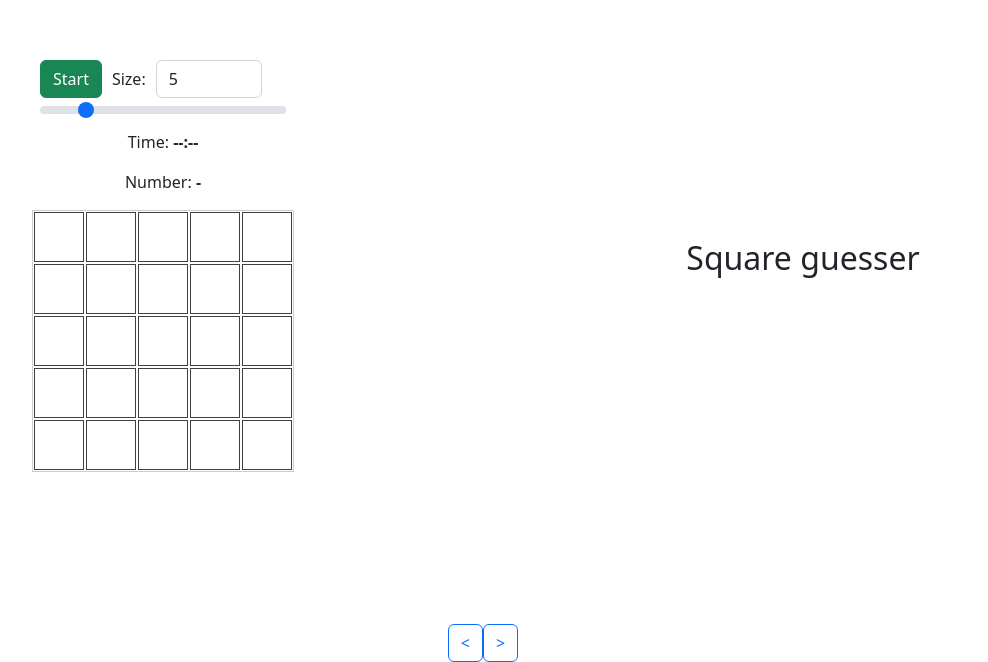
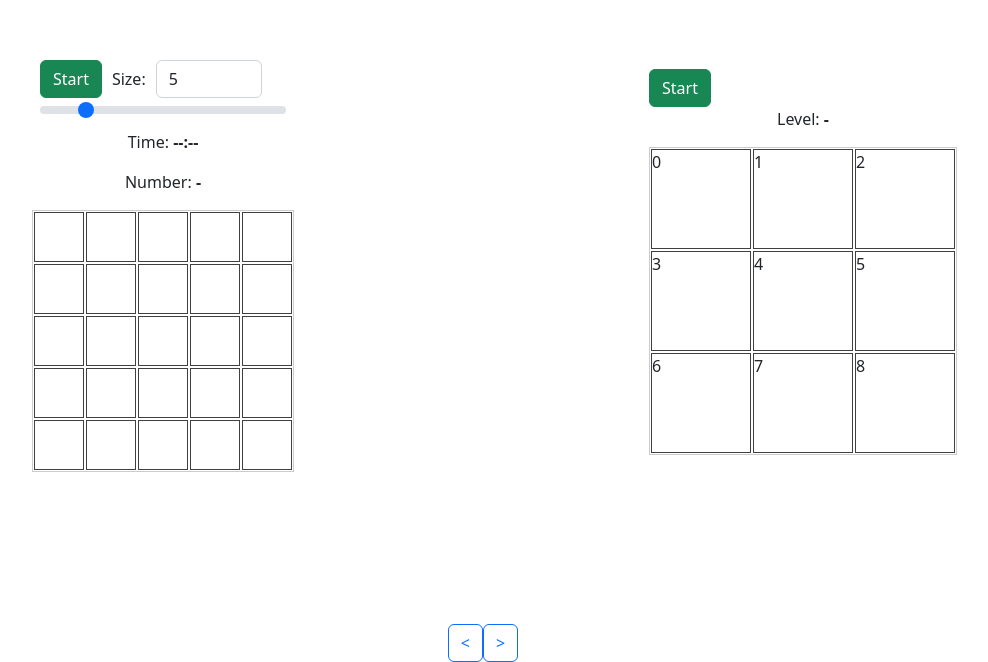
Before and after one commit to TheMrBlackLord/brain-games, a React (Create React App) app: page / in a window 1280 px wide. Shown: the part 138-800 px from the top of the page, without its empty margins (157-1145 px from the left). Built offline with nearby package versions, Linux system fonts and the light colour scheme.

Commit message:
add sequence generation

```diff
--- /dev/null
+++ b/src/components/square-guesser/SquareComponent.tsx
@@ -0,0 +1,13 @@
+import React, { FC } from 'react';
+import styles from './styles/SquareComponent.module.scss';
+
+interface SquareGuesserControlsProps {
+   click: () => void;
+   value: number
+}
+
+const SquareComponent: FC<SquareGuesserControlsProps> = ({ click, value }) => {
+   return <div className={styles.square} onClick={click}>{value}</div>;
+};
+
+export default SquareComponent;
--- a/src/components/square-guesser/SquareGuesserComponent.tsx
+++ b/src/components/square-guesser/SquareGuesserComponent.tsx
@@ -1,9 +1,85 @@
-import React from 'react';
+import React, { Fragment, useState } from 'react';
+import { useDispatch, useSelector } from "react-redux";
+import { SquareGuesser } from '../../models/square-guesser/SquareGuesser';
+import { AppDispatch, RootState } from '../../store';
+import { setIsGameStarted } from '../../store/slices/SquareGuesserSlice';
+import SquareComponent from './SquareComponent';
+import SquareGuesserControls from './SquareGuesserControls';
+import styles from './styles/SquareGuesserComponent.module.scss'
+
+const squareGuesser = new SquareGuesser();
+// const animationDuration = 500;
+// const defaultAnimation: { [key: number]: boolean } = {
+//    0: false,
+//    1: false,
+//    2: false,
+//    3: false,
+//    4: false,
+//    5: false,
+//    6: false,
+//    7: false,
+//    8: false,
+// };
 
 const SquareGuesserComponent = () => {
+   const dispatch = useDispatch<AppDispatch>();
+   const isGameStarted = useSelector((state: RootState) => state.squareGuesser.isGameStarted);
+   const [level, setLevel] = useState<number>(squareGuesser.level);
+   // const [animationIsOn, setAnimationIsOn] = useState<typeof defaultAnimation>(defaultAnimation);
+
+   const startGame = () => {
+      dispatch(setIsGameStarted(true));
+      newSequence();
+   };
+   const stopGame = () => {
+      dispatch(setIsGameStarted(false));
+      squareGuesser.reset();
+      setLevel(squareGuesser.level);
+   };
+   const clickHandler = (id: number) => {
+      if (isGameStarted) {
+         const { isCorrect, isLast } = squareGuesser.check(id);
+         if (isCorrect && isLast) {
+            newSequence();
+         }
+         if (!isCorrect) {
+            stopGame();
+            console.log('lose')
+         }
+      }
+   };
+   const newSequence = () => {
+      squareGuesser.buildNewSequence();
+      const sequence = squareGuesser.sequence;
+      console.log(sequence);
+      // sequence.forEach((square, i) => {
+      //    const duration = animationDuration * i;
+      // })
+      setLevel(squareGuesser.level);
+   };
+
    return (
       <div>
-         <h2>Square guesser</h2>
+         <SquareGuesserControls start={startGame} stop={stopGame} />
+         <div className={styles.info}>
+            <p>
+               Level:&nbsp;
+               <strong>{isGameStarted ? level : "-"}</strong>
+            </p>
+         </div>
+         <div className={styles.field}>
+            {squareGuesser.field.map((row, y) => (
+               <Fragment key={row[y].id}>
+                  {row.map((square) => (
+                     <SquareComponent
+                        key={square.id}
+                        click={() => clickHandler(square.id)}
+                        value={square.id}
+                     />
+                  ))}
+               </Fragment>
+            ))}
+         </div>
       </div>
    );
 };
--- /dev/null
+++ b/src/components/square-guesser/SquareGuesserControls.tsx
@@ -0,0 +1,26 @@
+import React, { FC } from 'react';
+import { Button } from 'react-bootstrap';
+import { useSelector } from 'react-redux';
+import { RootState } from '../../store';
+
+interface SquareGuesserControlsProps {
+   start: () => void;
+   stop: () => void;
+}
+
+const SquareGuesserControls: FC<SquareGuesserControlsProps> = ({ start, stop }) => {
+   const isGameStarted = useSelector((state: RootState) => state.squareGuesser.isGameStarted);
+
+
+   return (
+      <div>
+         {isGameStarted ? (
+            <Button variant="danger" onClick={stop}>Stop</Button>
+            ) : (
+            <Button variant="success" onClick={start}>Start</Button>
+         )}
+      </div>
+   );
+};
+
+export default SquareGuesserControls;
--- /dev/null
+++ b/src/components/square-guesser/styles/SquareComponent.module.scss
@@ -0,0 +1,7 @@
+.square {
+   width: 100px;
+   height: 100px;
+   border: 1px solid #404040;
+   margin: 1px;
+   user-select: none;
+}
--- /dev/null
+++ b/src/components/square-guesser/styles/SquareGuesserComponent.module.scss
@@ -0,0 +1,20 @@
+.field {
+   position: relative;
+   border: 1px solid #ccc;
+   display: flex;
+   flex-wrap: wrap;
+   width: 308px;
+   height: 308px;
+}
+.info {
+   text-align: center;
+}
+
+.enterActive {
+   transition: background-color 500ms;
+   background-color: #eb1212b7;
+}
+.exitActive {
+   transition: background-color 500ms;
+   background-color: #fff;
+}
--- /dev/null
+++ b/src/models/square-guesser/Square.ts
@@ -0,0 +1,5 @@
+export class Square {
+   constructor(
+      public readonly id: number
+   ) {}
+}
--- /dev/null
+++ b/src/models/square-guesser/SquareGuesser.ts
@@ -0,0 +1,49 @@
+import { Square } from "./Square";
+import _ from 'lodash';
+
+const fieldSize = 3;
+
+export class SquareGuesser {
+   field: Square[][];
+   level: number = 0;
+   sequence: Square[] = [];
+   index: number = 0;
+
+   constructor() {
+      const numbers = _.range(fieldSize ** 2);
+      const squares = _.map(numbers, (_, i) => {
+         return new Square(i);
+      });
+      this.field = _.chunk(squares, fieldSize);
+   }
+
+   private get sequenceLength(): number {
+      return this.level + 1;
+   }
+   reset(): void {
+      this.level = 0;
+      this.sequence = [];
+      this.index = 0;
+   }
+   buildNewSequence(): void {
+      const sequence = [];
+      this.level++;
+      for (let i = 0; i < this.sequenceLength; i++) {
+         sequence.push(this.getRandomSquare());
+      }
+      this.index = 0;
+      this.sequence = _.shuffle(sequence);
+   }
+   check(id: number): { isCorrect: boolean, isLast: boolean } {
+      const isCorrect = this.sequence[this.index].id === id;
+      if (isCorrect) {
+         this.index++;
+      }
+      return {isCorrect, isLast: this.index === this.sequenceLength};
+   }
+   private getRandomSquare(): Square {
+      const row = _.random(fieldSize - 1);
+      const col = _.random(fieldSize - 1);
+      return this.field[row][col];
+   }
+}
--- a/src/store/index.ts
+++ b/src/store/index.ts
@@ -1,9 +1,11 @@
 import { configureStore } from '@reduxjs/toolkit'
 import SchulteSlice from './slices/SchulteSlice'
+import SquareGuesserSlice from "./slices/SquareGuesserSlice";
 
 const store = configureStore({
   reducer: {
     schulte: SchulteSlice,
+    squareGuesser: SquareGuesserSlice,
   },
 })
 
--- /dev/null
+++ b/src/store/slices/SquareGuesserSlice.ts
@@ -0,0 +1,17 @@
+import { createSlice, PayloadAction } from "@reduxjs/toolkit";
+
+export const squareGuesserSlice = createSlice({
+   name: "squareGuesser",
+   initialState: {
+      isGameStarted: false,
+   },
+   reducers: {
+      setIsGameStarted(state, action: PayloadAction<boolean>) {
+         state.isGameStarted = action.payload;
+      }
+   },
+});
+
+export const { setIsGameStarted } = squareGuesserSlice.actions;
+
+export default squareGuesserSlice.reducer;
```
